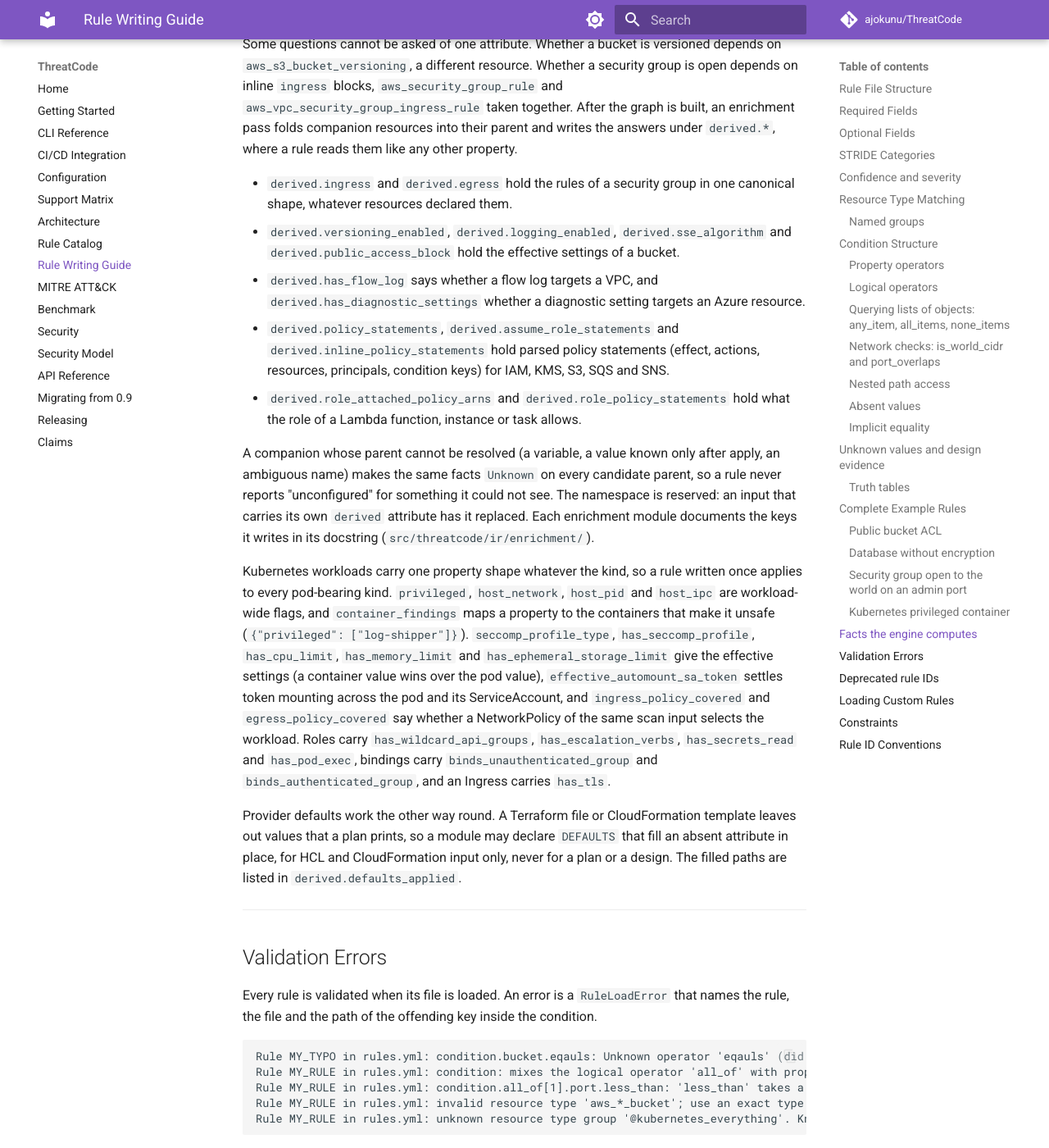
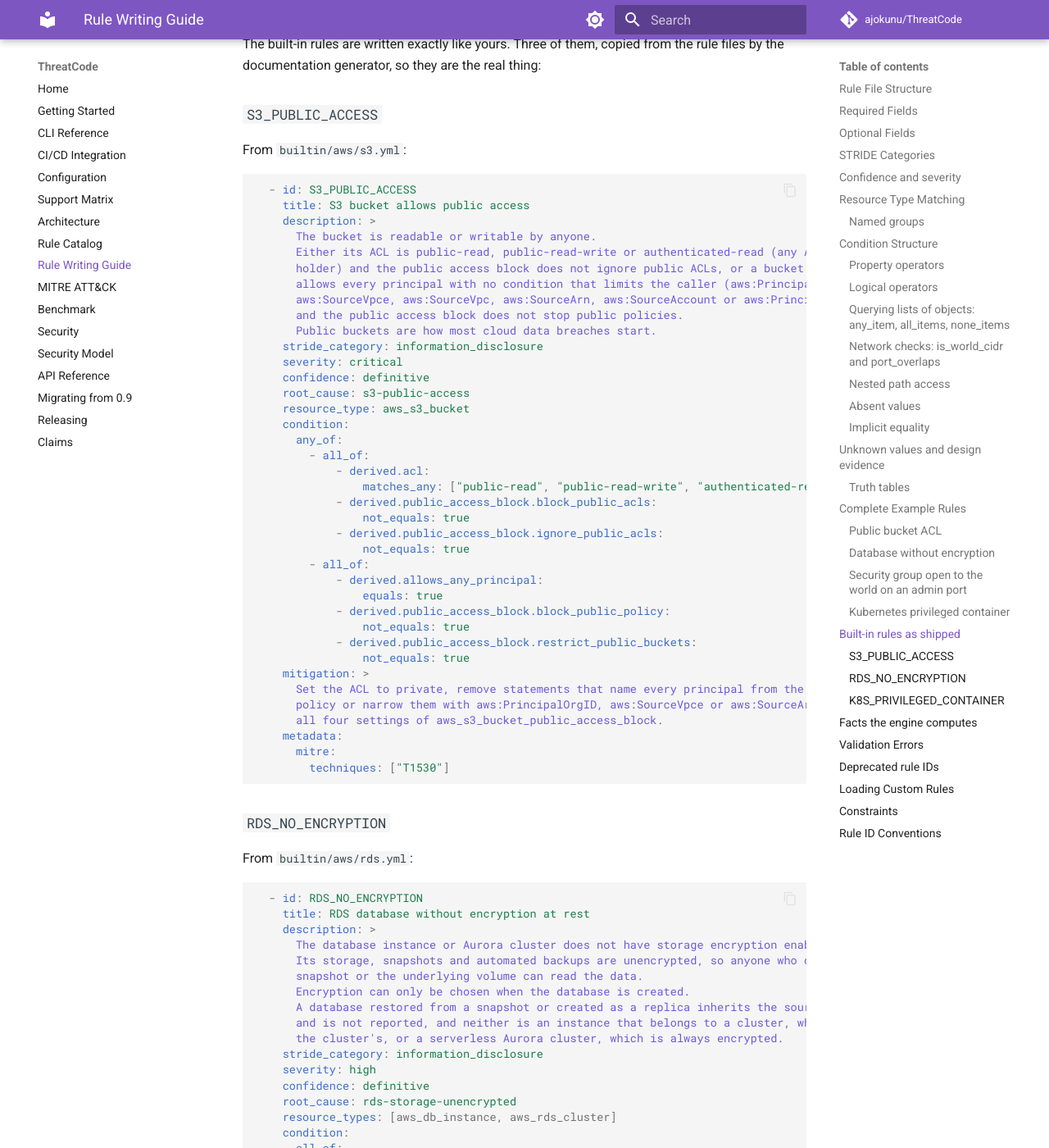
Before and after one commit to ajokunu/ThreatCode, an MkDocs documentation site: the page built from docs/writing-rules.md, in a window 1280 px wide and 1400 px high, scrolled down 13735 px. Shown: the whole window at 82% size. Built offline with MkDocs 1.6.1 and Material for MkDocs 9.7.7, drawn with Linux system fonts in a browser that asks for light colours; comment, search, counter and statistics services are not loaded; some of the changed text lies outside the part shown.

Commit message:
docs: show the built-in rules as shipped, and type the benchmark harness
The rule-writing guide quotes three built-in rules straight from their files, so the examples
cannot drift, while its own examples use ids that do not collide with a built-in rule. The
harness and the generator pass mypy --strict.

````diff
--- a/docs/writing-rules.md
+++ b/docs/writing-rules.md
@@ -558,6 +558,134 @@
       mitre:
         techniques: ["T1611"]
 ```
+
+---
+
+## Built-in rules as shipped
+
+The built-in rules are written exactly like yours.
+Three of them, copied from the rule files by the documentation generator, so they are the real thing:
+
+<!-- gen:shown-rules -->
+### `S3_PUBLIC_ACCESS`
+
+From `builtin/aws/s3.yml`:
+
+```yaml
+  - id: S3_PUBLIC_ACCESS
+    title: S3 bucket allows public access
+    description: >
+      The bucket is readable or writable by anyone.
+      Either its ACL is public-read, public-read-write or authenticated-read (any AWS account
+      holder) and the public access block does not ignore public ACLs, or a bucket policy
+      allows every principal with no condition that limits the caller (aws:PrincipalOrgID,
+      aws:SourceVpce, aws:SourceVpc, aws:SourceArn, aws:SourceAccount or aws:PrincipalArn)
+      and the public access block does not stop public policies.
+      Public buckets are how most cloud data breaches start.
+    stride_category: information_disclosure
+    severity: critical
+    confidence: definitive
+    root_cause: s3-public-access
+    resource_type: aws_s3_bucket
+    condition:
+      any_of:
+        - all_of:
+            - derived.acl:
+                matches_any: ["public-read", "public-read-write", "authenticated-read"]
+            - derived.public_access_block.block_public_acls:
+                not_equals: true
+            - derived.public_access_block.ignore_public_acls:
+                not_equals: true
+        - all_of:
+            - derived.allows_any_principal:
+                equals: true
+            - derived.public_access_block.block_public_policy:
+                not_equals: true
+            - derived.public_access_block.restrict_public_buckets:
+                not_equals: true
+    mitigation: >
+      Set the ACL to private, remove statements that name every principal from the bucket
+      policy or narrow them with aws:PrincipalOrgID, aws:SourceVpce or aws:SourceArn, and turn on
+      all four settings of aws_s3_bucket_public_access_block.
+    metadata:
+      mitre:
+        techniques: ["T1530"]
+```
+
+### `RDS_NO_ENCRYPTION`
+
+From `builtin/aws/rds.yml`:
+
+```yaml
+  - id: RDS_NO_ENCRYPTION
+    title: RDS database without encryption at rest
+    description: >
+      The database instance or Aurora cluster does not have storage encryption enabled.
+      Its storage, snapshots and automated backups are unencrypted, so anyone who obtains a
+      snapshot or the underlying volume can read the data.
+      Encryption can only be chosen when the database is created.
+      A database restored from a snapshot or created as a replica inherits the source's setting
+      and is not reported, and neither is an instance that belongs to a cluster, which inherits
+      the cluster's, or a serverless Aurora cluster, which is always encrypted.
+    stride_category: information_disclosure
+    severity: high
+    confidence: definitive
+    root_cause: rds-storage-unencrypted
+    resource_types: [aws_db_instance, aws_rds_cluster]
+    condition:
+      all_of:
+        - any_of:
+            - storage_encrypted:
+                equals: false
+            - storage_encrypted:
+                not_exists: true
+        - snapshot_identifier:
+            not_exists: true
+        - replicate_source_db:
+            not_exists: true
+        - replication_source_identifier:
+            not_exists: true
+        - db_cluster_identifier:
+            not_exists: true
+        - engine_mode:
+            not_equals: serverless
+    mitigation: >
+      Set storage_encrypted to true, with a customer-managed kms_key_id where key control matters.
+      To encrypt an existing database, copy a snapshot with encryption and restore from it.
+    metadata:
+      mitre:
+        techniques: ["T1530"]
+```
+
+### `K8S_PRIVILEGED_CONTAINER`
+
+From `builtin/kubernetes/workloads.yml`:
+
+```yaml
+  - id: K8S_PRIVILEGED_CONTAINER
+    title: Container running in privileged mode
+    description: >
+      A container is configured with privileged: true, giving it full access to the host.
+      This effectively disables all container isolation.
+      The container_findings property of the workload names the containers.
+    stride_category: elevation_of_privilege
+    severity: critical
+    confidence: definitive
+    resource_type: "@kubernetes_pod_workloads"
+    condition:
+      privileged:
+        equals: true
+    mitigation: >
+      Remove privileged: true from the container securityContext.
+      Use specific capabilities instead.
+    metadata:
+      mitre:
+        techniques: ["T1611"]
+```
+<!-- /gen:shown-rules -->
+
+Note `confidence` and `root_cause`, a technique and no tactic, and conditions that read `derived.*` facts.
+A built-in id cannot be reused, so to start from one, copy it and give it your own prefix.
 
 ---
 
````
Also changed, not shown: other parts of docs/writing-rules.md (+1 -1 lines), README.md (+1 -1 lines), docs/api-reference.md (+1 -1 lines), docs/getting-started.md (+3 -1 lines), 4 other files.
